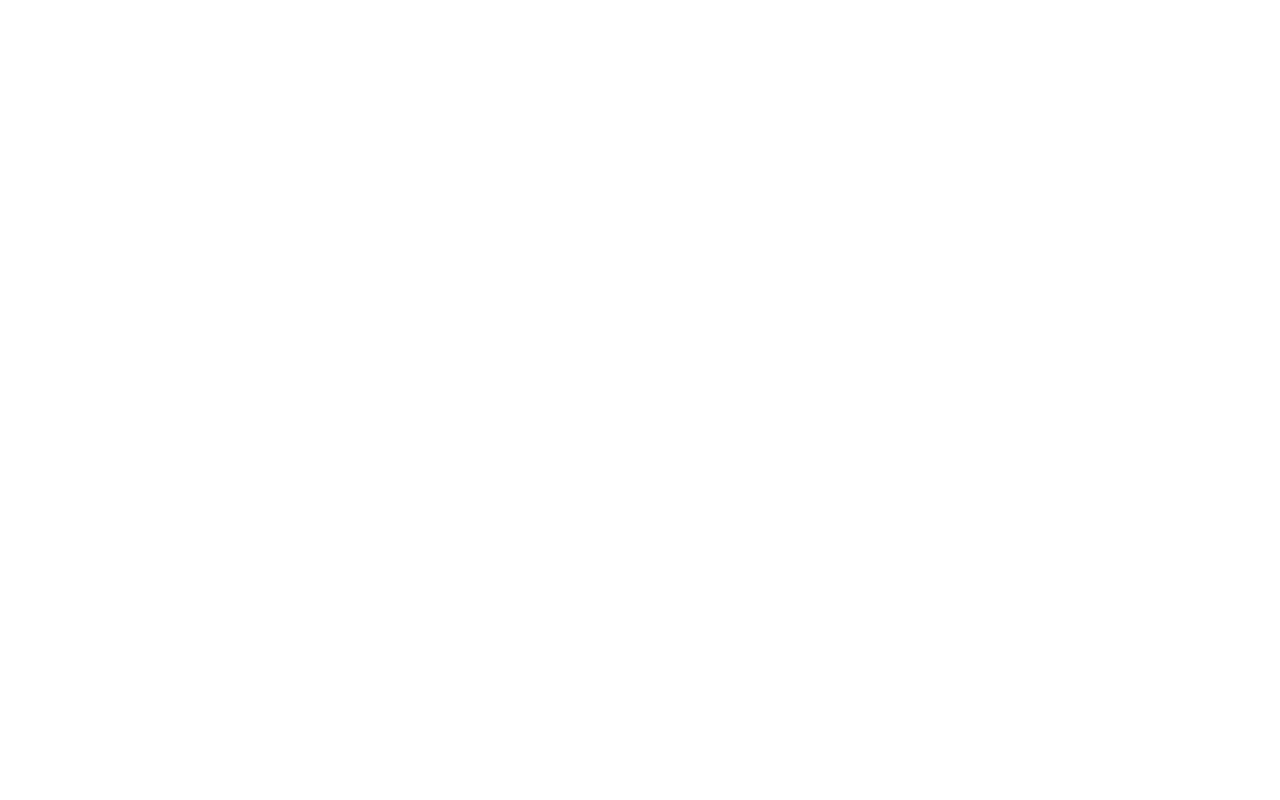
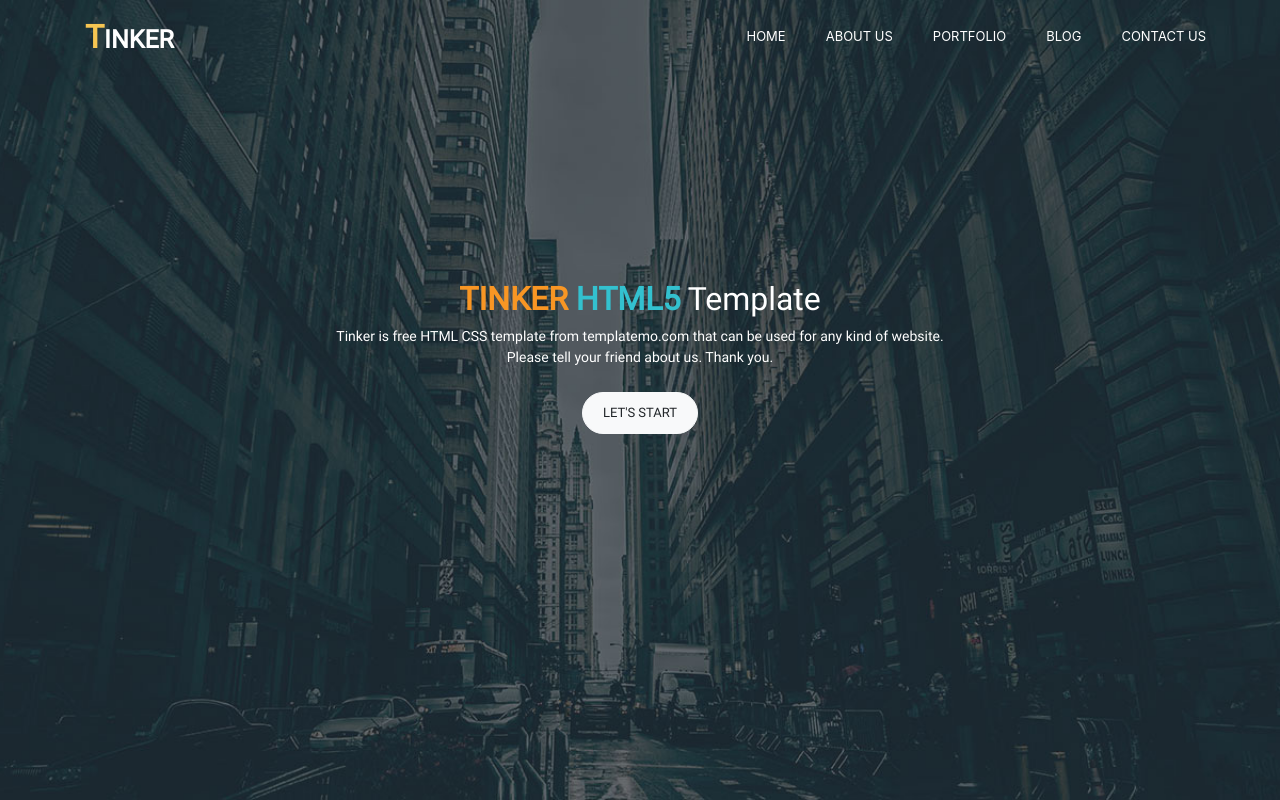
Before and after one commit to ABRaihan/project-8, a website: page src/index.html in a window 1280 px wide. Drawn offline with Linux system fonts and the light colour scheme.

Commit message:
I have done navigation and banner section of this project

```diff
--- a/src/css/style.css
+++ b/src/css/style.css
@@ -5,3 +5,117 @@
     padding: 0;
     box-sizing: border-box;
 }
+
+:root {
+    --roboto: 'Roboto';
+    /* Roboto regular font*/
+}
+
+/* navigation bar */
+.header .navbar .navbar-brand {
+    font-size: 25px;
+    text-transform: uppercase;
+    font-weight: bolder;
+    color: #fff;
+    font-family: var(--roboto);
+}
+
+.header .navbar .navbar-brand em {
+    font-style: normal;
+    font-size: 32px;
+    color: #f7c552;
+}
+
+.header .navbar .navbar-toggler {
+    background-color: #f7c552;
+    padding: 5px 6px;
+}
+
+.header .navbar .navbar-icon {
+    background: white;
+    margin: 4px;
+    display: block;
+    width: 22px;
+    height: 2px;
+}
+
+.header .navbar .navbar-collapse {
+    margin: 0 -32px;
+}
+
+.header .navbar-nav .nav-item {
+    background-color: #ffffffed;
+    border-bottom: 1px solid rgba(0, 0, 0, 0.1);
+
+}
+
+.header .navbar-nav .nav-link {
+    color: #343434c4;
+    font-size: 13px;
+    padding: 5px 0px;
+}
+
+.header .navbar-nav .nav-link:hover {
+    /* remove bootstrap hover */
+}
+
+/* main section */
+/* banner section */
+.banner {
+    background: url(../img/banner_bg.jpg) no-repeat fixed center;
+    background-size: cover;
+    height: 100vh;
+    width: 100%;
+}
+
+.banner .banner-text {
+    color: white;
+    padding-top: 35vh;
+    font-family: var(--roboto);
+}
+
+.banner .banner-text h2 em {
+    font-style: normal;
+    color: #F89624;
+    font-weight: bolder;
+}
+
+.banner .banner-text h2 span {
+    color: #33C1CF;
+    font-weight: bolder;
+}
+
+.banner .banner-text p {
+    font-size: 14px;
+}
+
+.banner .banner-text .btn {
+    border-radius: 30px;
+    padding: 10px 20px;
+    font-size: 13px;
+}
+
+/* Responsive */
+/* medium device */
+@media (min-width:768px) {
+    .header .navbar-nav .nav-item {
+        background-color: transparent;
+        border: none;
+    }
+
+    .header .navbar-nav .nav-link {
+        color: #fff;
+        padding: 0;
+    }
+
+    .banner .banner-text p {
+        padding: 0 115px;
+    }
+}
+
+/* large device */
+@media (min-width: 992px) {
+    .banner .banner-text p {
+        padding: 0 235px;
+    }
+}
--- a/src/index.html
+++ b/src/index.html
@@ -18,6 +18,57 @@
 </head>
 
 <body>
+    <!-- navigation bar -->
+    <header class="header">
+        <div class="container">
+            <nav class="navbar navbar-expand-md fixed-top">
+                <div class="container-fluid container-md pr-3">
+                    <!-- logo -->
+                    <a href="" class="navbar-brand">
+                        <em>T</em>inker
+                    </a>
+                    <!-- button -->
+                    <button class="navbar-toggler" type="button" data-toggle="collapse" data-target="#navbarShow">
+                        <span class="navbar-icon"></span>
+                        <span class="navbar-icon"></span>
+                        <span class="navbar-icon"></span>
+                    </button>
+                    <!-- nav menu -->
+                    <div id="navbarShow" class="collapse navbar-collapse justify-content-end">
+                        <ul class="navbar-nav text-center list-group rounded-0">
+                            <li class="nav-item list-group-item"><a href="" class="nav-link">HOME</a></li>
+                            <li class="nav-item list-group-item"><a href="" class="nav-link">ABOUT US</a></li>
+                            <li class="nav-item list-group-item"><a href="" class="nav-link">PORTFOLIO</a></li>
+                            <li class="nav-item list-group-item"><a href="" class="nav-link">BLOG</a></li>
+                            <li class="nav-item list-group-item"><a href="" class="nav-link">CONTACT US</a></li>
+                        </ul>
+                    </div>
+                </div>
+            </nav>
+        </div>
+    </header>
+
+    <!-- main section -->
+    <main>
+        <!-- banner section -->
+        <section class="banner">
+            <div class="container">
+                <div class="row justify-content-center">
+                    <div class="col">
+                        <div class="banner-text text-center">
+                            <h2>
+                                <em>TINKER</em> <span>HTML5</span> Template
+                            </h2>
+                            <p>Tinker is free HTML CSS template from templatemo.com that can be used for any kind of
+                                website.
+                                Please tell your friend about us. Thank you.</p>
+                            <button class="btn btn-light text-uppercase my-2">let's start</button>
+                        </div>
+                    </div>
+                </div>
+            </div>
+        </section>
+    </main>
 
 
     <!------------ Slim Jquery File ------------->
```
